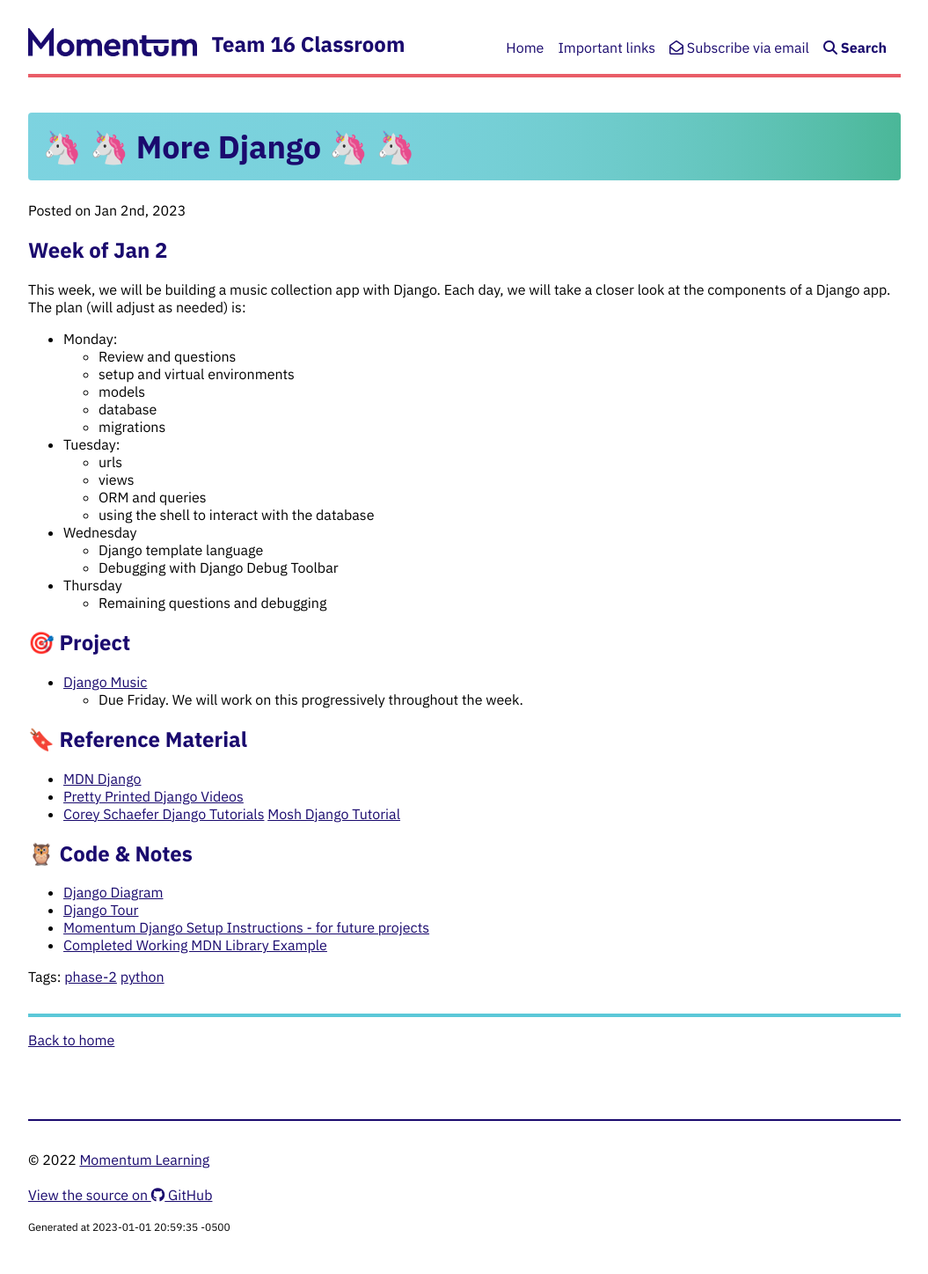
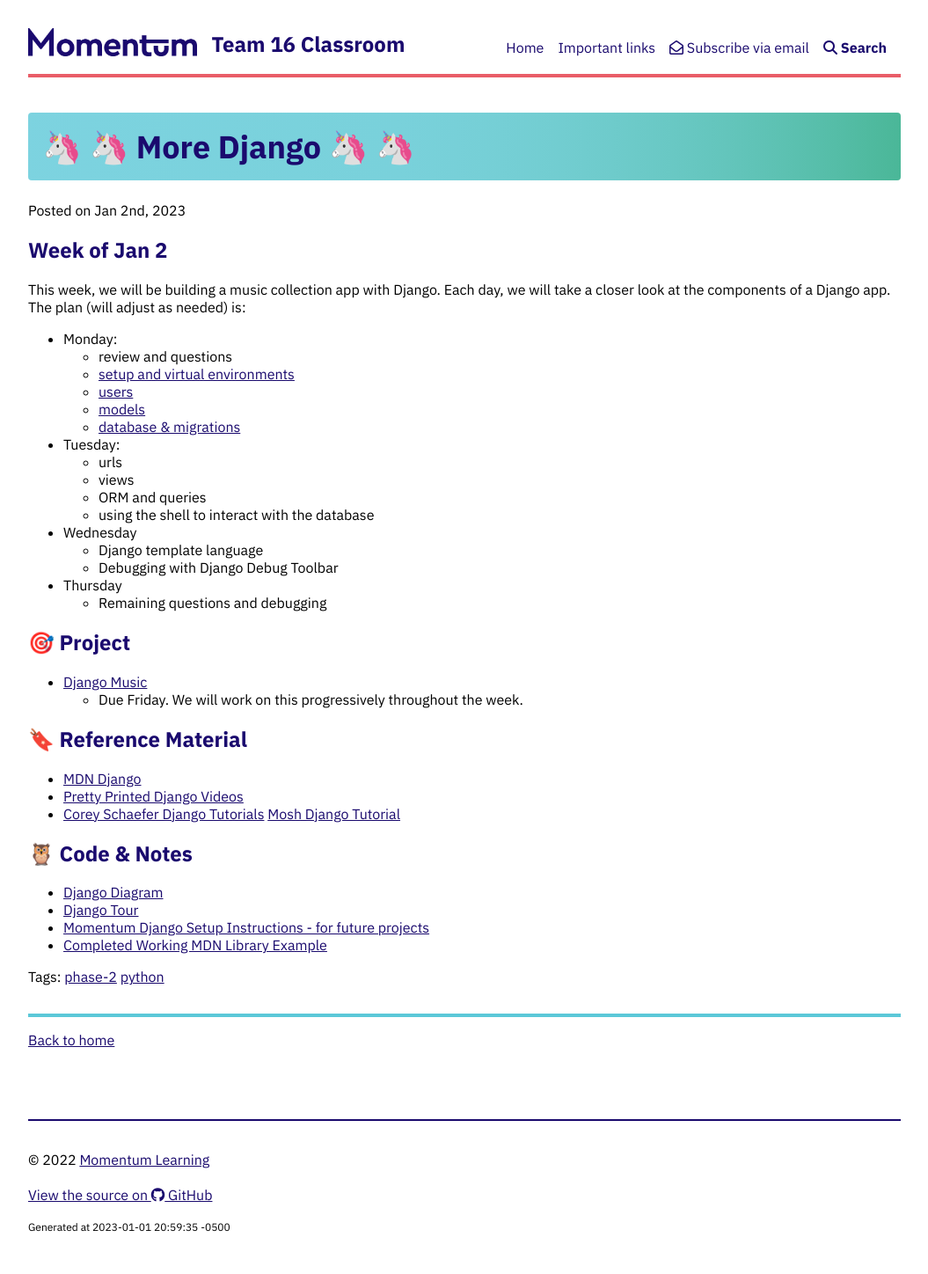
Before and after one commit to Momentum-Team-16/momentum-team-16.github.io, a Jekyll site: the page built from _posts/2023-01-02-py-django copy.md, in a window 1280 px wide. Shown: the whole page at 88% size, without its empty margins (112-1167 px from the left). Built offline with Jekyll 4.4.1, drawn with Linux system fonts in a browser that asks for light colours; nearby versions of some CDN libraries.

Commit message:
add links to notes

```diff
--- a/_posts/2023-01-02-py-django copy.md
+++ b/_posts/2023-01-02-py-django copy.md
@@ -9,11 +9,11 @@ tags: phase-2 python
 This week, we will be building a music collection app with Django. Each day, we will take a closer look at the components of a Django app. The plan (will adjust as needed) is:
 
 - Monday:
-  - Review and questions
-  - setup and virtual environments
-  - models
-  - database
-  - migrations
+  - review and questions
+  - [setup and virtual environments](https://www.notion.so/momentumlearn/Starting-a-new-Django-project-071f052d07cc4ea6bdf998eb9e4a4a3c)
+  - [users](https://github.com/Momentum-Team-16/notes/blob/main/django-users.md)
+  - [models](https://github.com/Momentum-Team-16/notes/blob/main/django-models.md)
+  - [database & migrations](https://github.com/Momentum-Team-16/notes/blob/main/django-database-and-migrations.md)
 - Tuesday:
   - urls
   - views
```
